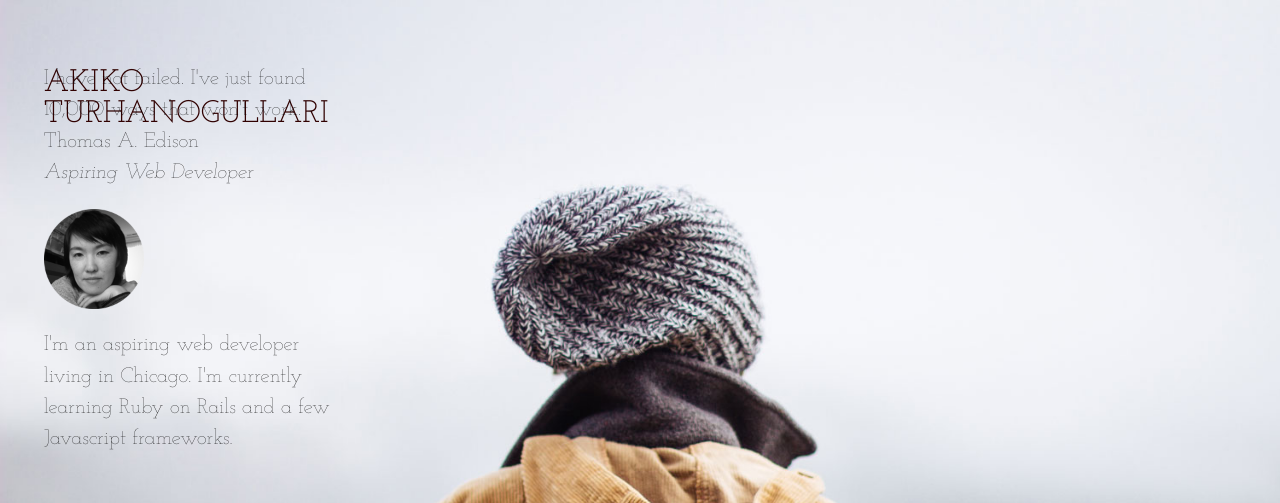
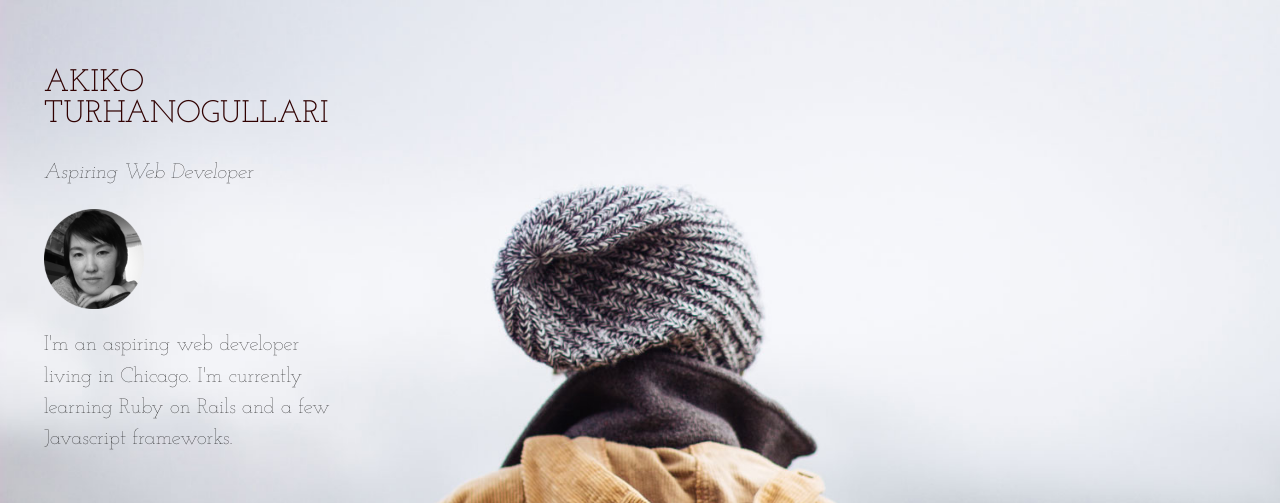
Before and after one commit to yoshinaria/akikoturhan, a plain HTML site: page index.html in a window 1280 px wide. Shown: the top 503 px of the page. Drawn offline with Linux system fonts and the light colour scheme.

Commit message:
Update index.html

```diff
--- a/index.html
+++ b/index.html
@@ -25,10 +25,7 @@
             <a href="https://twitter.com/AkikoTurhan" target="_blank" /><img src="Twitter.png"></a>
             <a href="https://www.linkedin.com/in/akikoturhan" target="_blank" /><img src="Linkedin.png"></a>
         </section>
-        <section>
-            <p>I have not failed. I've just found 10,000 ways that won't work. - Thomas A. Edison
-</p>
-        </section>
+
     </body>
 
 
```
